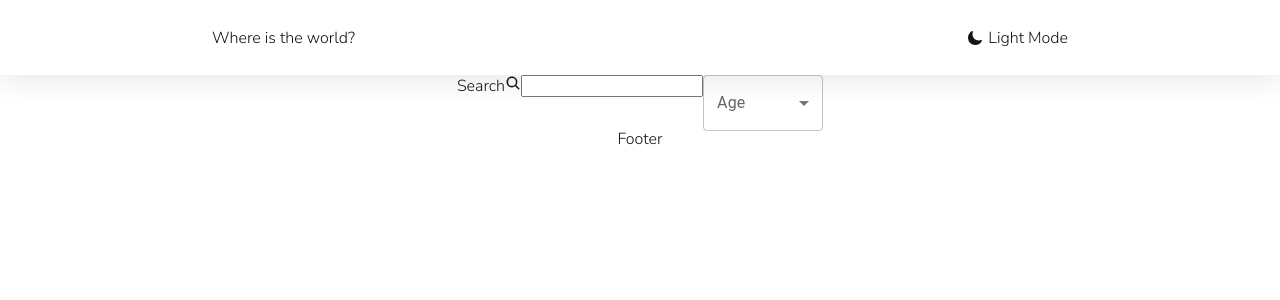
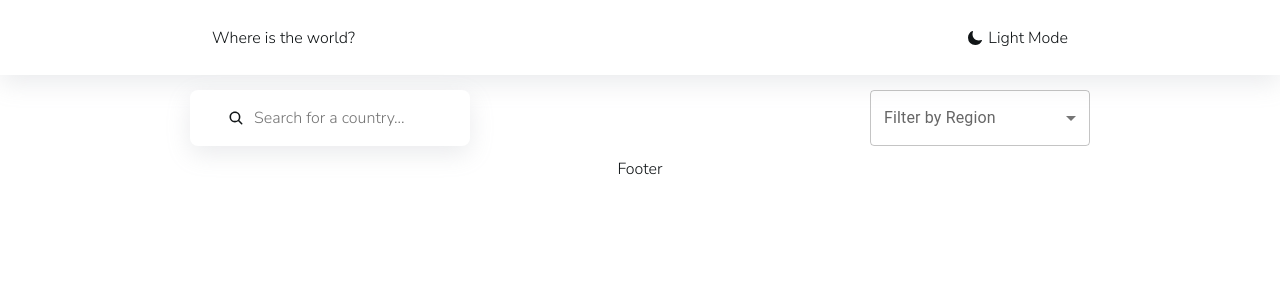
Before and after one commit to NikitOS-1/countries, a React (Create React App) app: page / in a window 1280 px wide. Shown: the top 300 px of the page. Built offline with nearby package versions, Linux system fonts and the light colour scheme.

Commit message:
add fn reset state value

```diff
--- a/src/components/CustomSelect/CustomSelect.jsx
+++ b/src/components/CustomSelect/CustomSelect.jsx
@@ -13,18 +13,23 @@ export default function BasicSelect() {
   };
 
   return (
-    <Box sx={{ minWidth: 120 }}>
+    <Box sx={{ minWidth: 220 }}>
       <FormControl fullWidth>
-        <InputLabel id="demo-simple-select-label">Age</InputLabel>
+        <InputLabel id="filter">Filter by Region</InputLabel>
         <Select
-          labelId="demo-simple-select-label"
-          id="demo-simple-select"
+          labelId="filter"
+          id="select-filter"
           value={age}
-          label="Age"
+          label="Filter by Region"
           onChange={handleChange}>
-          <MenuItem value={10}>Ten</MenuItem>
-          <MenuItem value={20}>Twenty</MenuItem>
-          <MenuItem value={30}>Thirty</MenuItem>
+          <MenuItem value={10} style={{ backgroundColor: "tomato" }}>
+            None
+          </MenuItem>
+          <MenuItem value={20}>Africa</MenuItem>
+          <MenuItem value={30}>America</MenuItem>
+          <MenuItem value={40}>Asia</MenuItem>
+          <MenuItem value={50}>Europe</MenuItem>
+          <MenuItem value={60}>Oceania</MenuItem>
         </Select>
       </FormControl>
     </Box>
--- a/src/components/Search/Search.jsx
+++ b/src/components/Search/Search.jsx
@@ -1,11 +1,11 @@
 import { IoSearch } from "react-icons/io5";
+import { IoClose } from "react-icons/io5";
 import style from "./Search.module.scss";
 import { useState } from "react";
 
 const Search = ({ search, setSearch }) => {
   return (
     <div className={style.container}>
-      Search
       <IoSearch />
       <input
         type="text"
@@ -13,7 +13,9 @@ const Search = ({ search, setSearch }) => {
           setSearch(() => e.target.value);
         }}
         value={search}
+        placeholder="Search for a country..."
       />
+      {search ? <IoClose onClick={() => setSearch("")} /> : false}
     </div>
   );
 };
--- a/src/components/Search/Search.module.scss
+++ b/src/components/Search/Search.module.scss
@@ -0,0 +1,25 @@
+@import '../../containers/App/vars';
+
+.container {
+    display: flex;
+    align-items: center;
+    justify-content: center;
+    border-radius: $radii;
+    box-shadow: $shadow-dark;
+    width: 280px;
+    -webkit-box-align: center;
+    padding: 1rem 2rem;
+    background-color: $colors-ui-base-light;
+    box-shadow: $shadow-light;
+
+    input {
+        margin-left: 10px;
+        border: none;
+
+        &:focus-visible {
+            outline: 0;
+            outline-offset: 0;
+
+        }
+    }
+}
--- a/src/containers/Main/Controls/Controls.module.scss
+++ b/src/containers/Main/Controls/Controls.module.scss
@@ -1,3 +1,6 @@
 .container {
     display: flex;
+    justify-content: space-between;
+    margin: 15px 0px;
+    width: 900px;
 }
```
